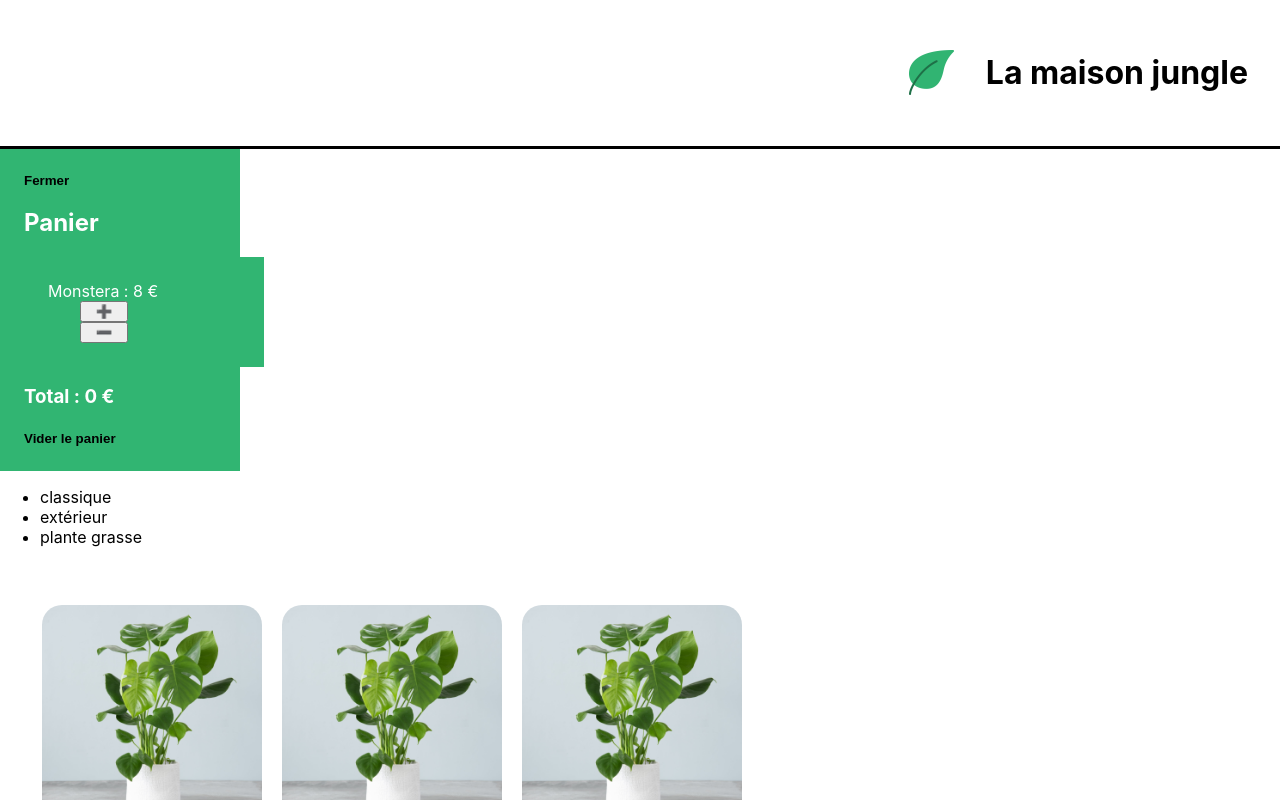
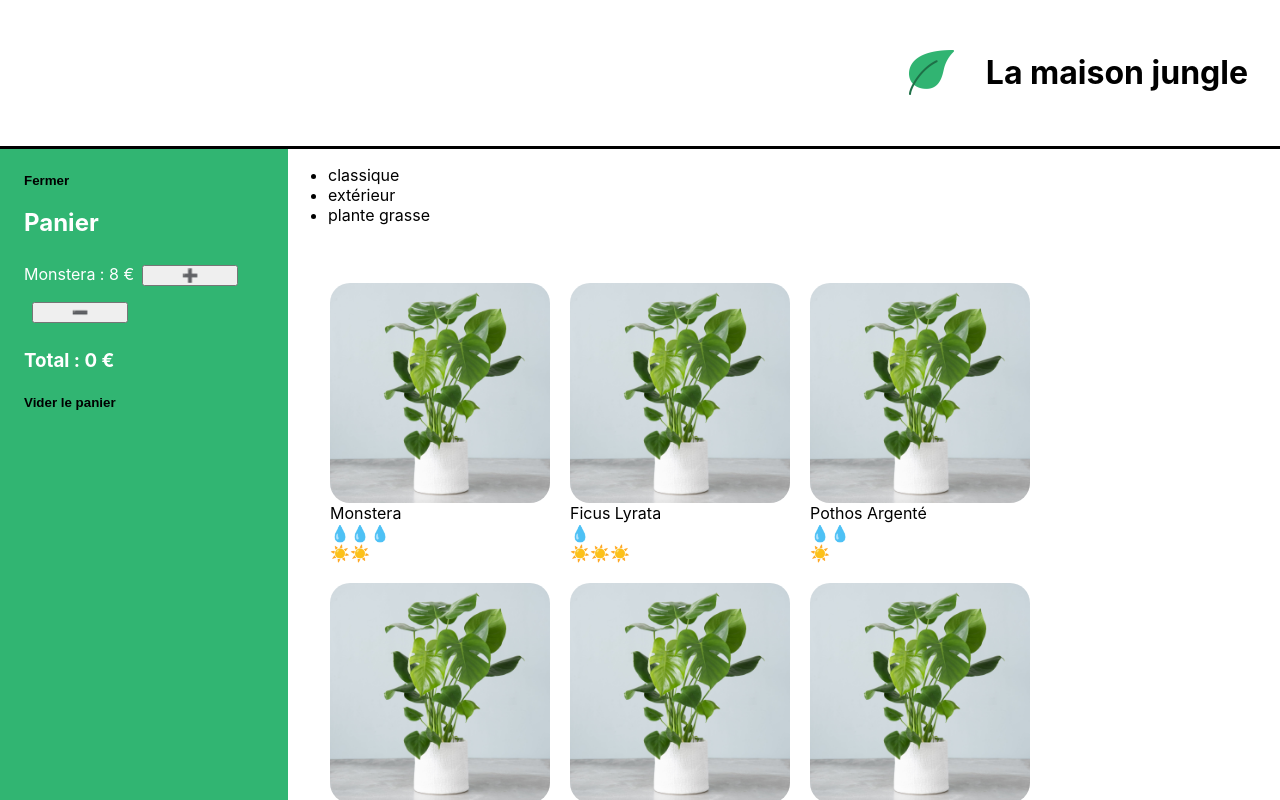
Before and after one commit to Gadln/JunglePage, a React (Create React App) app in the folder la-maison-jungle/: page / in a window 1280 px wide. Shown: the top 800 px of the page. Built offline with nearby package versions, Linux system fonts and the light colour scheme.

Commit message:
add correction css

```diff
--- a/la-maison-jungle/src/components/App.js
+++ b/la-maison-jungle/src/components/App.js
@@ -1,10 +1,10 @@
 import React from 'react';
-import '../styles/App.css';
 import Banner from './Banner';
 import ShoppingList from './ShoppingList';
 import logo from '../assets/logo.png'
 import Footer from './Footer';
 import Cart from './cart';
+import '../styles/App.css';
 
 function App() {
   return (<React.Fragment>
@@ -14,8 +14,8 @@ function App() {
 			</Banner>
 			<div className='lmj-layout-inner'>
 				<Cart />
+				<ShoppingList />
 			</div>
-			<ShoppingList />
 			<Footer />
    </React.Fragment>
   );
--- a/la-maison-jungle/src/components/cart.js
+++ b/la-maison-jungle/src/components/cart.js
@@ -20,7 +20,7 @@ function Cart() {
           </ul>
           Total: {monsteraPrice + ivyPrice + flowerPrice } euros*/}
 
-        <div className='lmj-cart'>
+        <div>
           Monstera : {monsteraPrice} €
           <button className='lmj-cart-add-button' onClick={()=> updateCart(cart + 1)}>
             ➕
--- a/la-maison-jungle/src/styles/App.css
+++ b/la-maison-jungle/src/styles/App.css
@@ -36,3 +36,8 @@
     transform: rotate(360deg);
   }
 }
+
+.lmj-layout-inner {
+	display: flex;
+	flex-direction: row;
+}
--- a/la-maison-jungle/src/styles/Cart.css
+++ b/la-maison-jungle/src/styles/Cart.css
@@ -5,13 +5,14 @@
 	display: flex;
 	flex-direction: column;
 	justify-content: flex-start;
-	width: 12rem;
+	width: 15rem;
 }
 
 .lmj-cart-add-button {
 	margin-left: 32px;
 	cursor: pointer;
-  width: 3rem;
+  width: 6rem;
+	margin: .5rem;
 }
 
 .lmj-cart-toggle-button {
```
